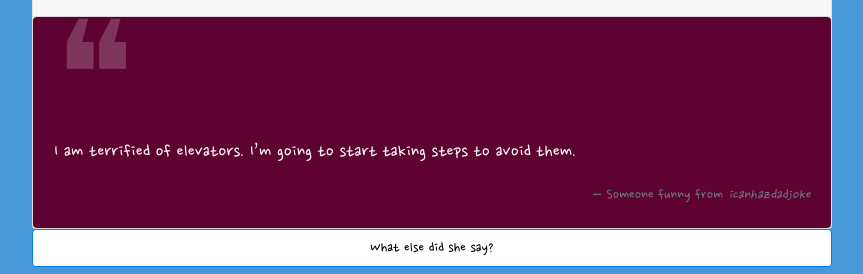
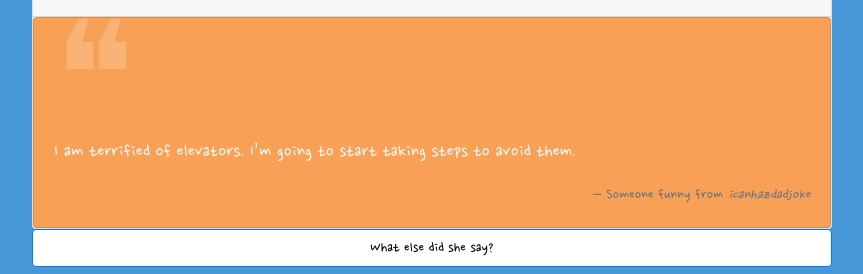
Before and after one commit to jpquense/jokes, a plain HTML site: page index.html in a window 1280 px wide. Shown: the part 124-398 px from the top of the page, without its empty margins (53-916 px from the left). Drawn offline with nearby package versions, Linux system fonts and the light colour scheme.

Commit message:
style change in background

```diff
--- a/main.css
+++ b/main.css
@@ -38,7 +38,7 @@ button.btn:hover {
 }
 
 .js-color {
-	background-color: #5e0231;
+	background-color: #f8a055;
 	color: white;
 }
 
```
